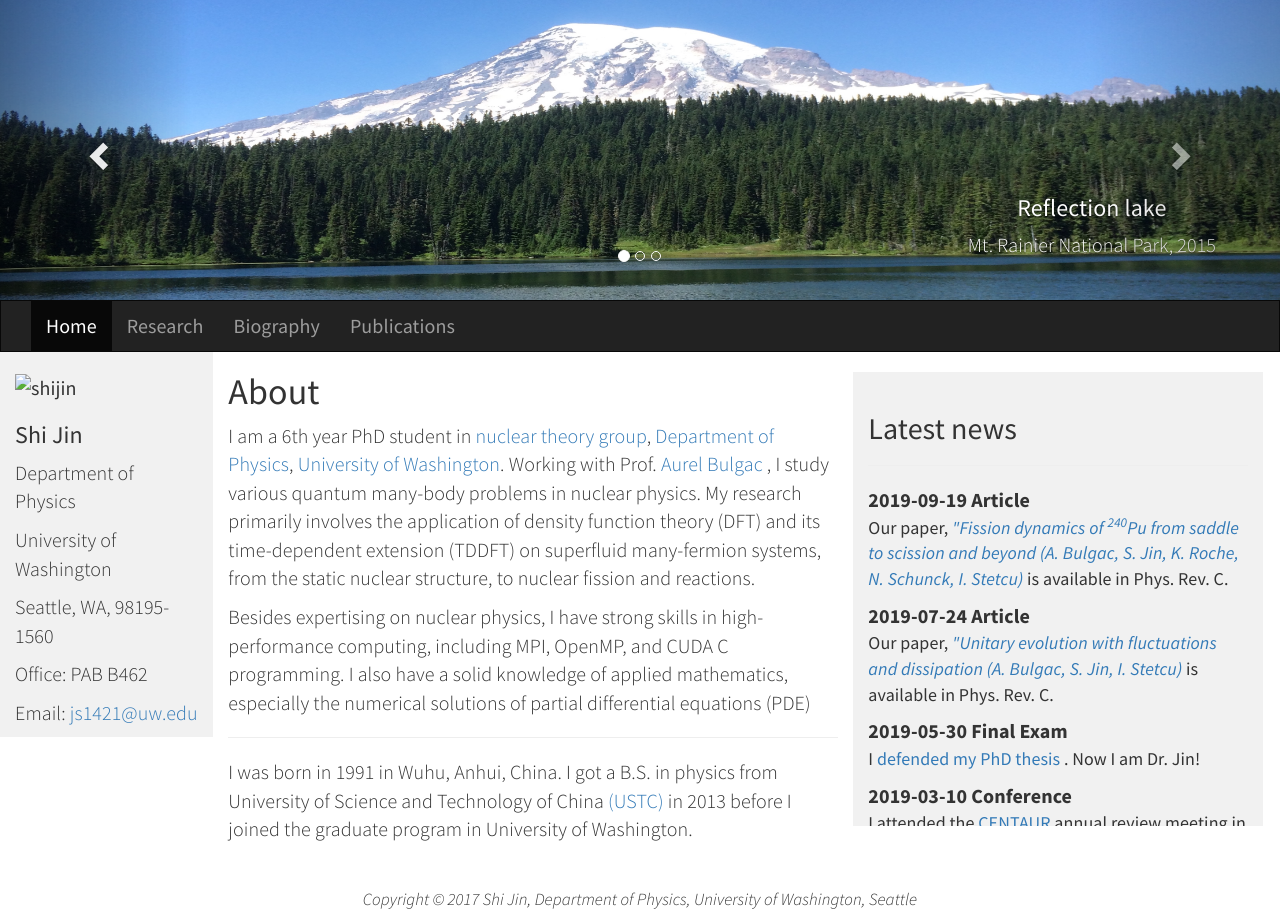
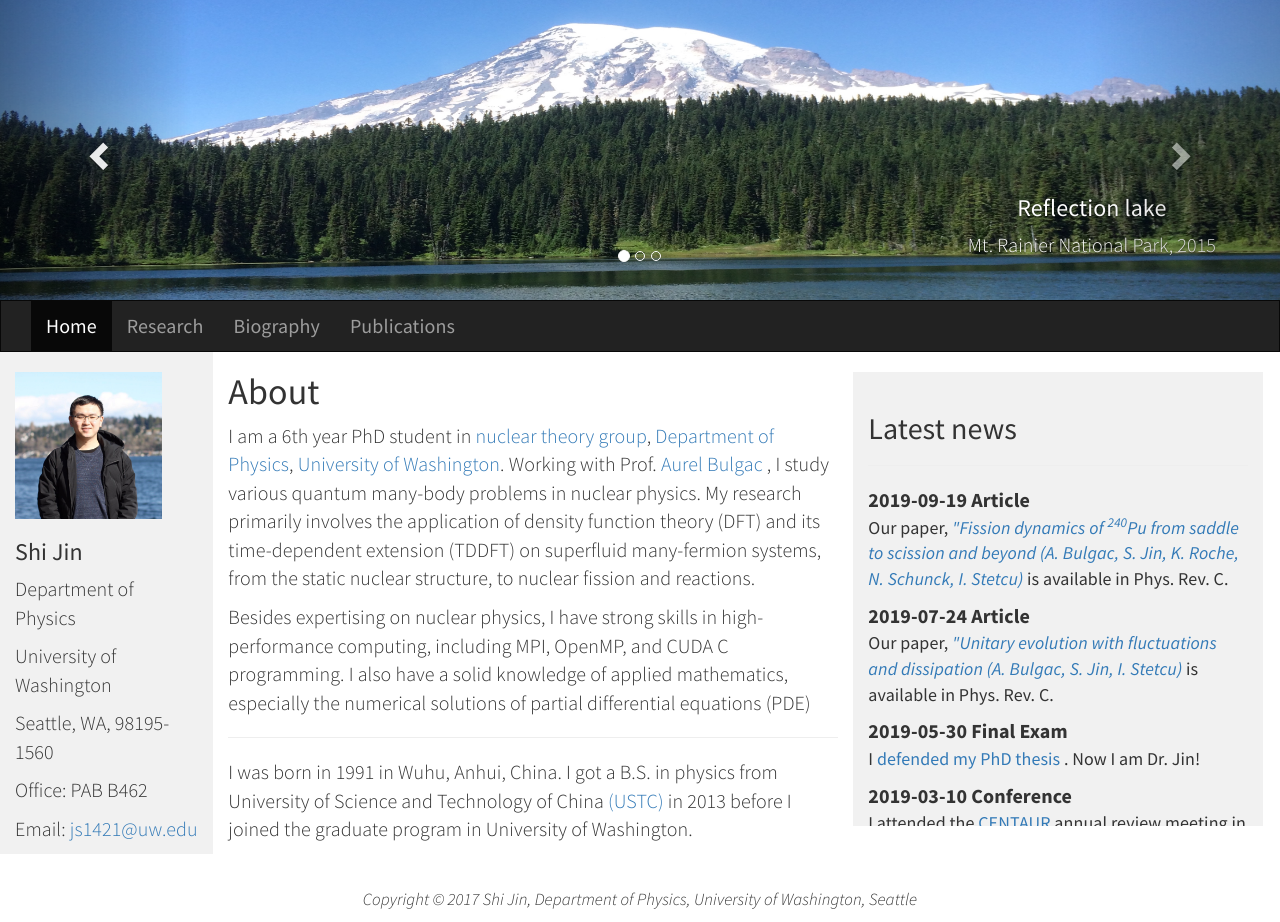
Before and after one commit to stoneking1991/stoneking1991.github.io, a plain HTML site: page index.html in a window 1280 px wide. Drawn offline with nearby package versions, Linux system fonts and the light colour scheme.

Commit message:
fix the bug of photo

```diff
--- a/index.html
+++ b/index.html
@@ -167,7 +167,7 @@
   <div class="row content">
     <div class="col-sm-2 sidenav">
 
-      <img src="images/myphoto1.jpeg" alt="shijin" style="width:80%">
+      <img src="images/myphoto.jpeg" alt="shijin" style="width:80%">
 
       <h3>Shi Jin</h3>
       <p>Department of Physics</p>
```
